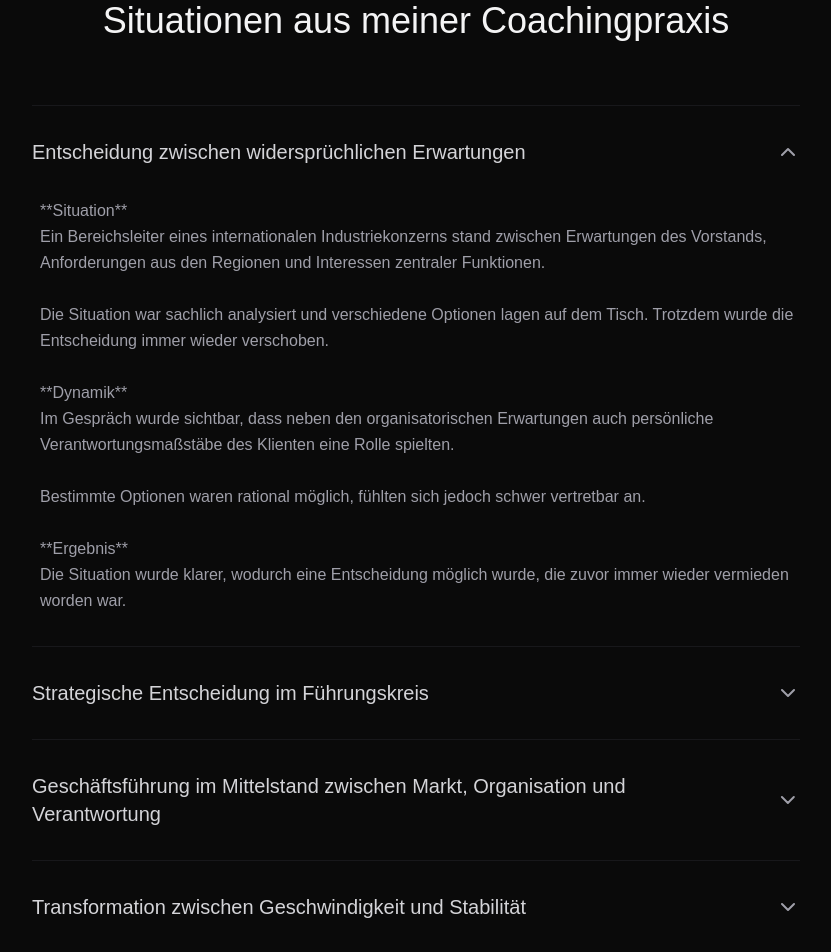
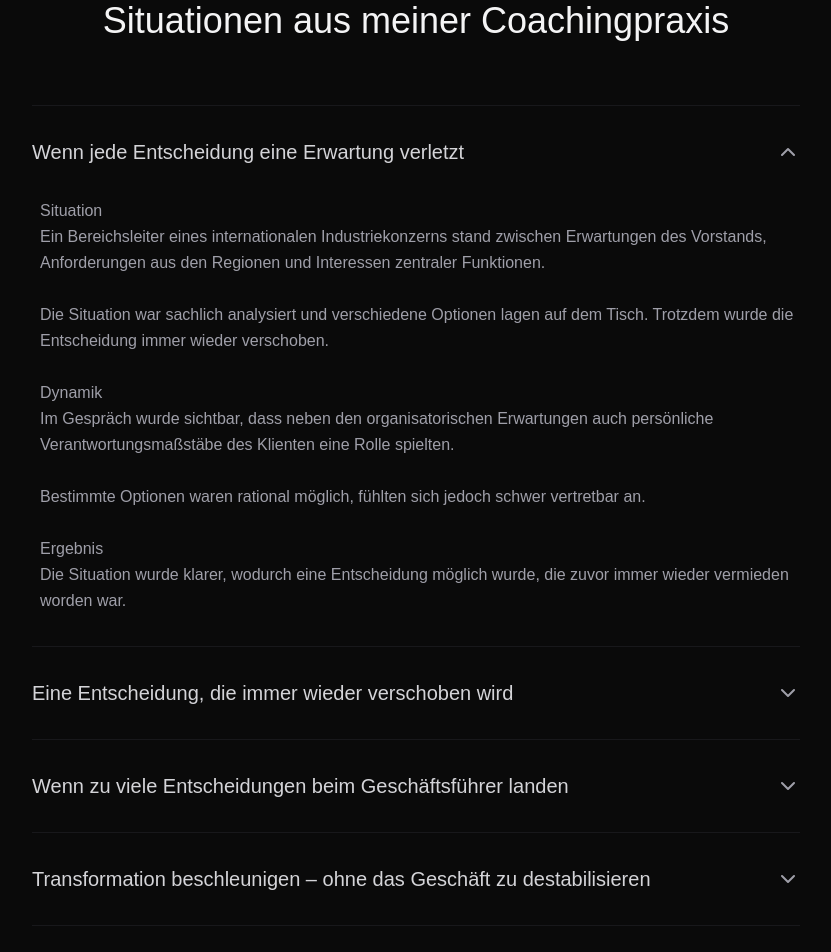
Before and after one commit to wolfgangtietz/coaching-landing, a Next.js app: page / in a window 1280 px wide. Shown: the part 4280-5232 px from the top of the page, without its empty margins (224-1055 px from the left). Built offline with nearby package versions, Linux system fonts and the light colour scheme.

Commit message:
Sharpen case study titles

```diff
--- a/app/page.tsx
+++ b/app/page.tsx
@@ -4,57 +4,57 @@ import Link from "next/link";
 
 const caseStudies = [
   {
-    title: "Entscheidung zwischen widersprüchlichen Erwartungen",
-    content: `**Situation**
+    title: "Wenn jede Entscheidung eine Erwartung verletzt",
+    content: `Situation
 Ein Bereichsleiter eines internationalen Industriekonzerns stand zwischen Erwartungen des Vorstands, Anforderungen aus den Regionen und Interessen zentraler Funktionen.
 
 Die Situation war sachlich analysiert und verschiedene Optionen lagen auf dem Tisch. Trotzdem wurde die Entscheidung immer wieder verschoben.
 
-**Dynamik**
+Dynamik
 Im Gespräch wurde sichtbar, dass neben den organisatorischen Erwartungen auch persönliche Verantwortungsmaßstäbe des Klienten eine Rolle spielten.
 
 Bestimmte Optionen waren rational möglich, fühlten sich jedoch schwer vertretbar an.
 
-**Ergebnis**
+Ergebnis
 Die Situation wurde klarer, wodurch eine Entscheidung möglich wurde, die zuvor immer wieder vermieden worden war.`,
   },
   {
-    title: "Strategische Entscheidung im Führungskreis",
-    content: `**Situation**
+    title: "Eine Entscheidung, die immer wieder verschoben wird",
+    content: `Situation
 Nach einer größeren organisatorischen Veränderung stand ein Führungsteam vor einer strategischen Richtungsentscheidung.
 
 Sachlich waren mehrere Optionen möglich. Gleichzeitig vertraten unterschiedliche Teile der Organisation Erwartungen, die nicht vollständig miteinander vereinbar waren.
 
-**Dynamik**
+Dynamik
 Im Gespräch wurde sichtbar, welche Erwartungen tatsächlich entscheidungsrelevant waren und welche eher Ausdruck organisatorischer Dynamik waren.
 
-**Ergebnis**
+Ergebnis
 Die Entscheidungssituation wurde klarer, sodass die nächsten Schritte im Führungskreis vorbereitet und vertreten werden konnten.`,
   },
   {
-    title: "Geschäftsführung im Mittelstand zwischen Markt, Organisation und Verantwortung",
-    content: `**Situation**
+    title: "Wenn zu viele Entscheidungen beim Geschäftsführer landen",
+    content: `Situation
 Ein Geschäftsführer eines mittelständischen Unternehmens stand zwischen steigenden Markterwartungen, internen Führungsanforderungen und der eigenen Verantwortung für zentrale Entscheidungen.
 
 Viele Themen liefen weiterhin über seinen Schreibtisch, obwohl klar war, dass diese Struktur langfristig nicht tragfähig war.
 
-**Dynamik**
+Dynamik
 Im Gespräch wurde sichtbar, welche Entscheidungen tatsächlich delegierbar waren und wo persönliche Verantwortungsmaßstäbe eine Rolle spielten.
 
-**Ergebnis**
+Ergebnis
 Die Situation wurde klarer, wodurch konkrete Entscheidungen über Prioritäten, Delegation und eigene Rolle möglich wurden.`,
   },
   {
-    title: "Transformation zwischen Geschwindigkeit und Stabilität",
-    content: `**Situation**
+    title: "Transformation beschleunigen – ohne das Geschäft zu destabilisieren",
+    content: `Situation
 Ein Programmleiter verantwortete eine größere Transformation, während das operative Geschäft gleichzeitig stabil weiterlaufen musste.
 
 Die Erwartungen aus unterschiedlichen Teilen der Organisation waren nachvollziehbar, aber nicht vollständig vereinbar.
 
-**Dynamik**
+Dynamik
 Im Gespräch wurde sichtbar, welche Konsequenzen einzelne Optionen tatsächlich hatten und welche Erwartungen dabei eine Rolle spielten.
 
-**Ergebnis**
+Ergebnis
 Die Situation wurde klarer, sodass Prioritäten gesetzt und Entscheidungen getroffen werden konnten, die zuvor immer wieder aufgeschoben worden waren.`,
   },
 ];
```
